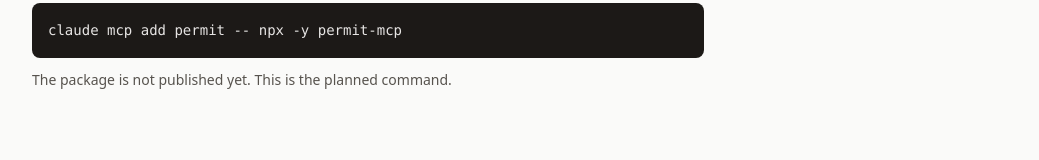
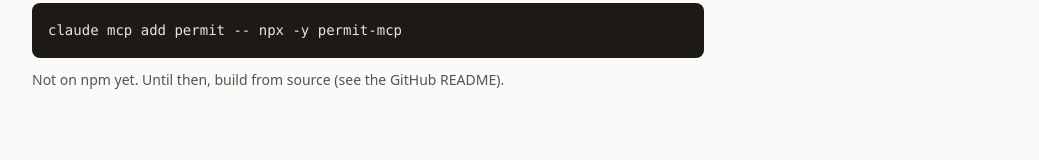
Before and after one commit to tracewalters/blue-collar-mcp, a Next.js app in the folder apps/web/: page / in a window 1280 px wide. Shown: the part 1382-1542 px from the top of the page, without its empty margins (120-1159 px from the left). Built offline with nearby package versions, Linux system fonts and the light colour scheme.

Commit message:
web: point install note at build-from-source

```diff
--- a/apps/web/app/page.tsx
+++ b/apps/web/app/page.tsx
@@ -88,7 +88,7 @@ export default function Home() {
       <section aria-labelledby="install" className="mt-20 scroll-mt-8">
         <h2 id="install" className="text-2xl font-semibold tracking-tight">Install for Claude Code</h2>
         <div className="mt-6 max-w-2xl"><Code label="Install command">{INSTALL}</Code></div>
-        <p className="mt-3 text-sm text-muted">The package is not published yet. This is the planned command.</p>
+        <p className="mt-3 text-sm text-muted">Not on npm yet. Until then, build from source (see the GitHub README).</p>
       </section>
 
       <section aria-labelledby="oss" className="mt-20">
```
